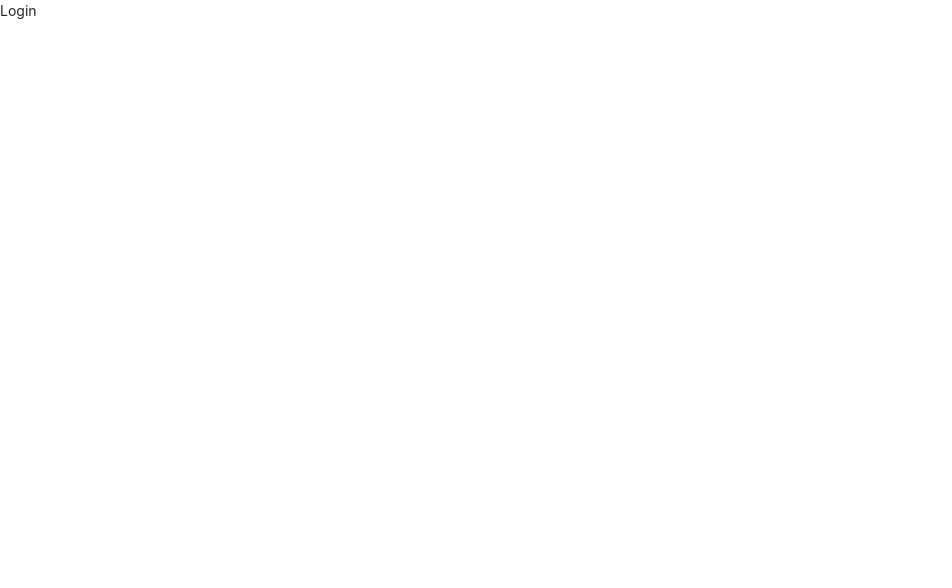
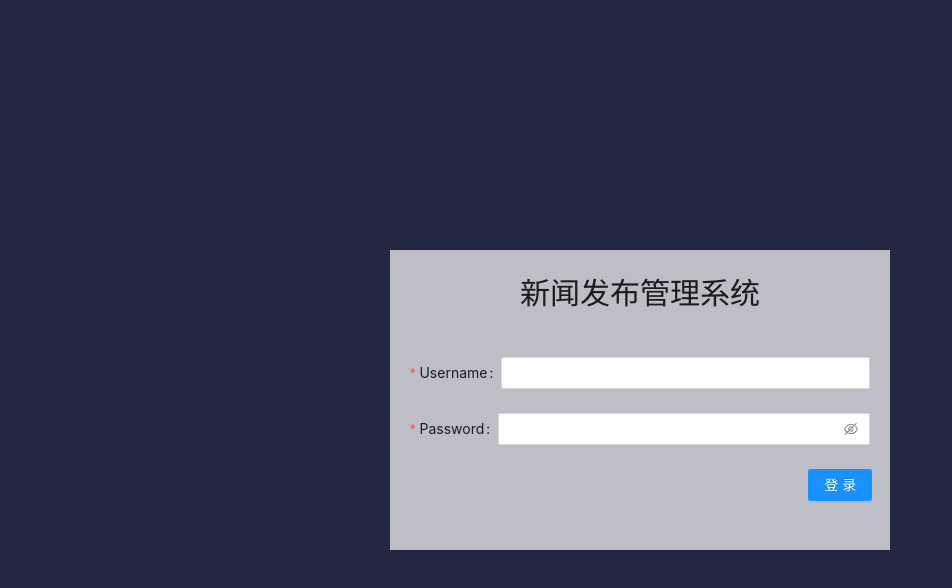
Before and after one commit to kunwang6/news, a React (Create React App) app: page /#/login in a window 1280 px wide. Shown: the top 588 px of the page, without its empty margins (0-952 px from the left). Built offline with nearby package versions, Linux system fonts and the light colour scheme.

Commit message:
feat:完成了折叠导航栏的redux的状态管理

```diff
--- a/package.json
+++ b/package.json
@@ -12,7 +12,9 @@
     "http-proxy-middleware": "^2.0.1",
     "react": "^17.0.2",
     "react-dom": "^17.0.2",
+    "react-redux": "^7.2.6",
     "react-scripts": "4.0.3",
+    "redux": "^4.1.2",
     "sass": "^1.45.0",
     "scss": "^0.2.4",
     "web-vitals": "^1.0.1"
--- a/src/App.js
+++ b/src/App.js
@@ -1,9 +1,11 @@
 import React from 'react'
+import { Provider } from 'react-redux'
 import IndexRouter from './router/IndexRouter'
 import './App.css'
+import store from './redux/store'
 
 function App() {
-  return <IndexRouter />
+  return <Provider store={store}><IndexRouter /></Provider>
 }
 
 export default App
--- a/src/components/sidemenu/SideMenu.jsx
+++ b/src/components/sidemenu/SideMenu.jsx
@@ -1,10 +1,9 @@
 import React, { useEffect, useState } from 'react'
 import { Layout, Menu } from 'antd'
 
-// eslint-disable-next-line import/no-extraneous-dependencies
 import { withRouter } from 'react-router-dom'
 import axios from 'axios'
-
+import { connect } from 'react-redux'
 import './index.css'
 
 const { Sider } = Layout
@@ -20,7 +19,7 @@ function SideMenu(props) {
   }, [])
 
   const checkpage = (item) => item.pagepermisson === 1
-  const { history, location } = props
+  const { history, location, isCollapsed } = props
 
   const renderMenu = (menuList) => menuList.map((item) => {
     if (item.children?.length > 0 && checkpage(item)) {
@@ -55,7 +54,7 @@ function SideMenu(props) {
   })
   const openKeys = [`/${location.pathname.split('/')[1]}`]
   return (
-    <Sider trigger={null} collapsible collapsed={false}>
+    <Sider trigger={null} collapsible collapsed={isCollapsed}>
       <div style={{ display: 'flex', height: '100%', flexDirection: 'column' }}>
         <div className="logo">新闻发布管理系统会</div>
         <div style={{ flex: '1', overflow: 'auto' }}>
@@ -80,4 +79,5 @@ function SideMenu(props) {
     </Sider>
   )
 }
-export default withRouter(SideMenu)
+const mapStateToProps = ({ CollapsedReduser: { isCollapsed } }) => ({ isCollapsed })
+export default connect(mapStateToProps)(withRouter(SideMenu))
--- a/src/components/topheader/TopHeader.jsx
+++ b/src/components/topheader/TopHeader.jsx
@@ -1,4 +1,4 @@
-import React, { useState } from 'react'
+import React from 'react'
 import {
  Layout, Dropdown, Menu, Avatar,
 } from 'antd'
@@ -7,28 +7,32 @@ import {
     MenuUnfoldOutlined,
     MenuFoldOutlined,
   } from '@ant-design/icons'
+import { withRouter } from 'react-router-dom'
+import { connect } from 'react-redux'
 
 const { Header } = Layout
 
-export default function TopHeader() {
-    const [state, setstate] = useState(false)
+ function TopHeader(props) {
+   const propss = props
     const changeCollapsed = () => {
-        setstate(!state)
+      // 改变state的状态
+          console.log(props)
+          propss.changeCollapsed()
     }
 
     const menu = (
       <Menu>
-        <Menu.Item>
+        <Menu.Item key={1}>
          超级管理员
         </Menu.Item>
-        <Menu.Item danger>退出</Menu.Item>
+        <Menu.Item key={2} danger onClick={() => { localStorage.removeItem('token'); propss.history.replace('/login') }}>退出</Menu.Item>
       </Menu>
     )
 
     return (
         <Header className="site-layout-background" style={{ padding: '0 16px' }}>
           {
-            state ? <MenuUnfoldOutlined onClick={changeCollapsed} /> : <MenuFoldOutlined onClick={changeCollapsed} />
+            propss.isCollapsde ? <MenuUnfoldOutlined onClick={changeCollapsed} /> : <MenuFoldOutlined onClick={changeCollapsed} />
             }
           <div style={{ float: 'right' }}>
             <span>欢迎admin回来</span>
@@ -39,3 +43,15 @@ export default function TopHeader() {
         </Header>
     )
 }
+const mapStateToProps = ({ CollapsedReduser: { isCollapsed } }) => ({
+      isCollapsde: isCollapsed,
+     })
+const mapDispatchToProps = {
+  changeCollapsed() {
+    return {
+      type: 'change_collapsed',
+    }
+  },
+}
+
+export default connect(mapStateToProps, mapDispatchToProps)(withRouter(TopHeader))
--- /dev/null
+++ b/src/redux/reducers/CollapsedReducer.js
@@ -0,0 +1,13 @@
+/* eslint-disable default-param-last */
+export const CollapsedReduser = (preState = { isCollapsed: false }, action) => {
+  const { type } = action
+  switch (type) {
+    case 'change_collapsed':
+      // eslint-disable-next-line no-case-declarations
+      const newstate = { ...preState }
+      newstate.isCollapsed = !newstate.isCollapsed
+      return newstate
+    default:
+    return preState
+  }
+}
--- /dev/null
+++ b/src/redux/store.js
@@ -0,0 +1,10 @@
+import { combineReducers, createStore } from 'redux'
+import { CollapsedReduser } from './reducers/CollapsedReducer'
+
+// 合并reducer
+const reducer = combineReducers({
+  CollapsedReduser,
+})
+const store = createStore(reducer)
+
+export default store
--- a/src/views/login/Login.css
+++ b/src/views/login/Login.css
@@ -0,0 +1,15 @@
+.formContinor{
+  position: fixed;
+  background-color: rgba(255, 255, 255, 0.7);
+  width: 500px;
+  height: 300px;
+  top: 50%;
+  left: 50%;
+  transform: translate(-50%,-50%);
+  padding: 20px;
+}
+.title{
+  font-size: 30px;
+  text-align: center;
+  margin-bottom: 40px;
+}
--- a/src/views/login/Login.jsx
+++ b/src/views/login/Login.jsx
@@ -1,9 +1,59 @@
 import React from 'react'
+import {
+ Form, Button, Input, message,
+} from 'antd'
+import './Login.css'
+import axios from 'axios'
 
-export default function Login() {
+export default function Login(props) {
+    const propss = props
+    const onFinish = (val) => {
+        console.log(val)
+        axios.get(`http://localhost:5000/users?username=${val.username}&password=${val.password}`).then(
+            (res) => {
+                if (res.data.length === 0) {
+                    console.log('消息有误')
+                    message.error('用户名密码错误')
+                } else {
+                    localStorage.setItem('token', res.data[0])
+                    propss.history.push('/')
+                }
+            },
+        )
+    }
     return (
-        <div>
-            Login
+        <div style={{ backgroundColor: 'rgb(35,39,65)', height: '100%' }}>
+            <div className="formContinor">
+                <div className="title">新闻发布管理系统</div>
+
+                <Form
+                    name="basic"
+                    onFinish={onFinish}
+                >
+                    <Form.Item
+                        label="Username"
+                        name="username"
+                        rules={[{ required: true, message: 'Please input your username!' }]}
+                        style={{ color: 'white' }}
+                    >
+                        <Input />
+                    </Form.Item>
+
+                    <Form.Item
+                        label="Password"
+                        name="password"
+                        rules={[{ required: true, message: 'Please input your password!' }]}
+                    >
+                        <Input.Password />
+                    </Form.Item>
+
+                    <Form.Item wrapperCol={{ offset: 8, span: 16 }}>
+                        <Button type="primary" htmlType="submit" style={{ marginLeft: '245px' }}>
+                            登录
+                        </Button>
+                    </Form.Item>
+                </Form>
+            </div>
         </div>
     )
 }
--- a/src/views/sandbox/userlist/UserList.jsx
+++ b/src/views/sandbox/userlist/UserList.jsx
@@ -72,30 +72,41 @@ export default function UserList() {
             icon: <ExclamationCircleOutlined />,
             onOk() {
               // console.log('OK');
-              // deleteMethod(item)
+               deleteMethod(item)
             },
             onCancel() {
               // console.log('Cancel');
             },
           })
-     }
+    }
+    const deleteMethod = (item) => {
+        setDataSource(dataSource.filter((date) => date.id !== item.id))
+        axios.delete(`http://localhost:5000/users/${item.id}`)
+    }
      // 删除权限
-     const addformok = () => {
+     const addFormOK = () => {
         addForm.current.validateFields().then((value) => {
             // console.log(value)
+
             setisVisible(false)
-            // 先post到后端生成id
+
+            addForm.current.resetFields()
+            // post到后端，生成id，再设置 datasource, 方便后面的删除和更新
             axios.post('http://localhost:5000/users', {
                 ...value,
                 roleState: true,
-                default: true,
+                default: false,
             }).then((res) => {
-                console.log(res)
+                console.log(res.data)
+                setDataSource([...dataSource, {
+                    ...res.data,
+                    role: roleList.filter((item) => item.id === value.roleId)[0],
+                }])
             })
-        }).catch((error) => {
-            console.log(error)
+        }).catch((err) => {
+            console.log(err)
         })
-     }
+    }
 
     return (
         <div>
@@ -109,7 +120,7 @@ export default function UserList() {
                 onCancel={() => {
                     setisVisible(false)
                 }}
-                onOk={() => addformok()}
+                onOk={() => addFormOK()}
                 >
                 <UserForm regionList={regionList} roleList={roleList} ref={addForm} />
                 </Modal>
```
Also changed, not shown: .eslintrc.js, src/db.json, 2 other files (tests, documents, lock files or other folders).
